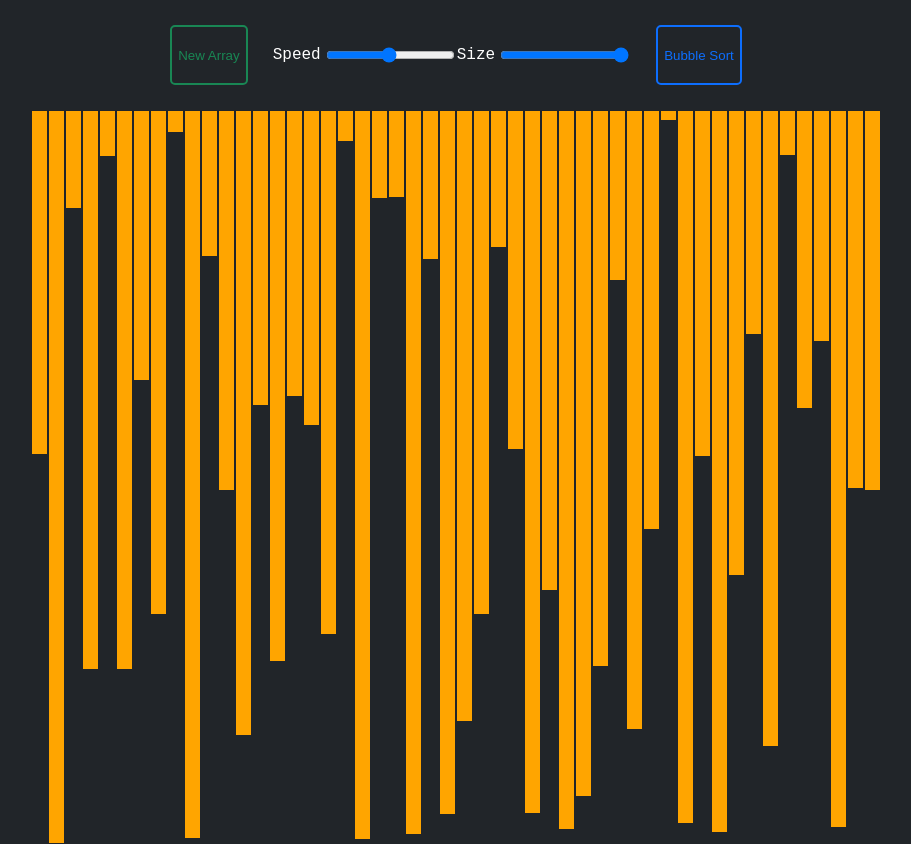
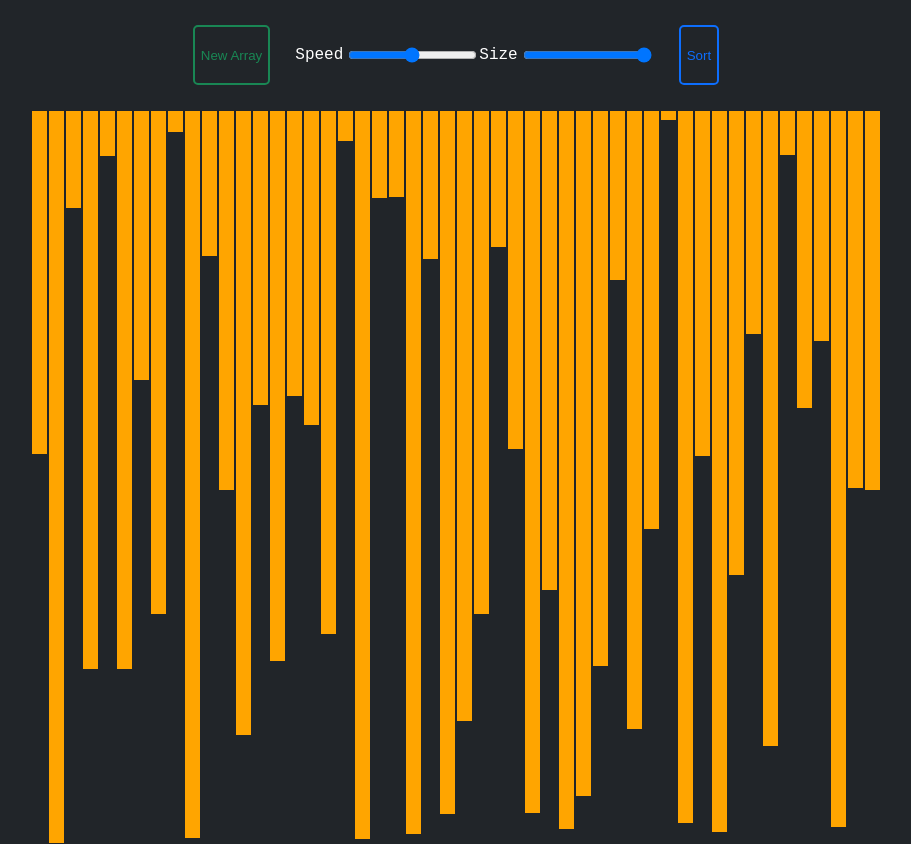
Before and after one commit to ZKaptan/Sorting-Visualizer, a React (Create React App) app: page / in a window 1280 px wide. Shown: the whole page, without its empty margins (184-1095 px from the left). Built offline with nearby package versions, Linux system fonts and the light colour scheme; a web font is replaced by a local one.

Commit message:
Sort button updated

```diff
--- a/src/components/ArrayBar.js
+++ b/src/components/ArrayBar.js
@@ -85,7 +85,7 @@ const ArrayBar = (props) => {
 					className="sort_btn"
 					onClick={sortClickHandler}
 				>
-					Bubble Sort
+					Sort
 				</button>
 			</header>
 			<div className="array-container">
```
